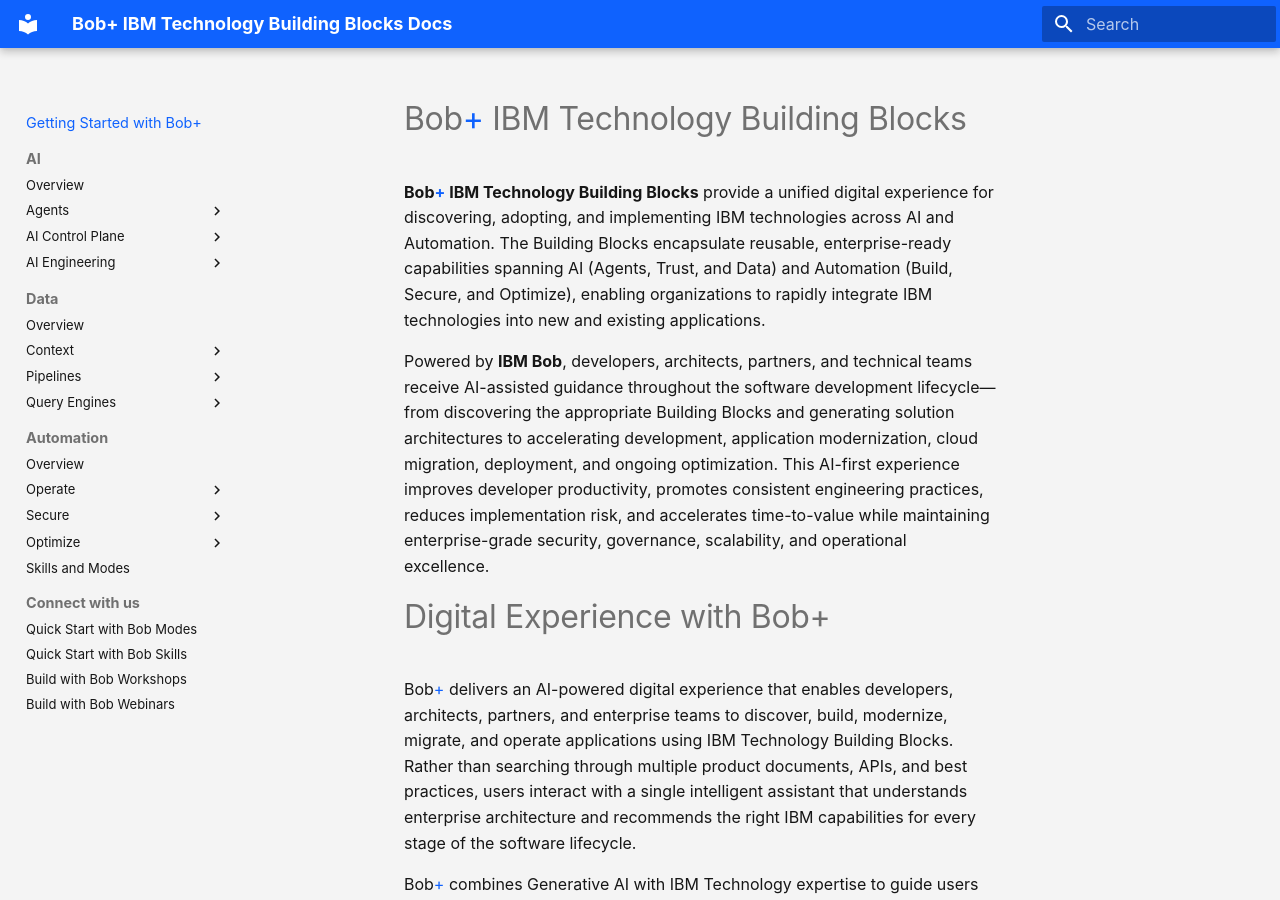
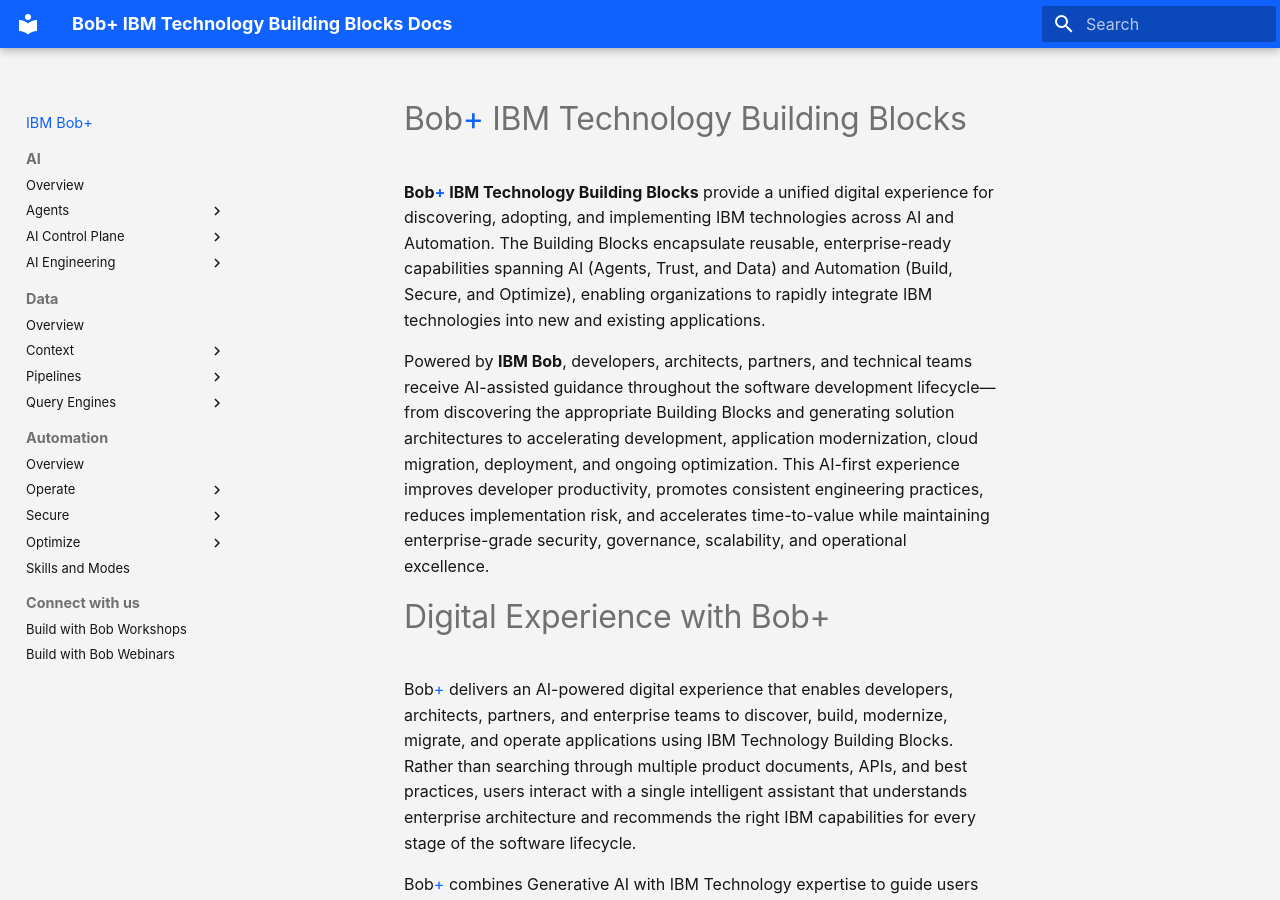
Before and after one commit to ibm-self-serve-assets/building-blocks2.0, an MkDocs documentation site: the page built from docs-src/index.md, in a window 1280 px wide and 900 px high. Built offline with MkDocs 1.6.1 and Material for MkDocs 9.7.7, drawn with Linux system fonts in a browser that asks for light colours.

Commit message:
Updating automation pages

```diff
--- a/mkdocs.yml
+++ b/mkdocs.yml
@@ -46,7 +46,7 @@
       permalink: true
 
 nav:
-  - Getting Started with Bob+: index.md
+  - IBM Bob+: index.md
 
   - AI:
       - Overview: ai-core/index.md
@@ -122,7 +122,5 @@
       - Skills and Modes: automation-core/bob-skills-and-modes.md
 
   - Connect with us:
-      - Quick Start with Bob Modes: ibm-bob/index.md
-      - Quick Start with Bob Skills: ibm-bob/skills/index.md
       - Build with Bob Workshops: workshop/index.md
       - Build with Bob Webinars: build-with-bob/index.md
```
